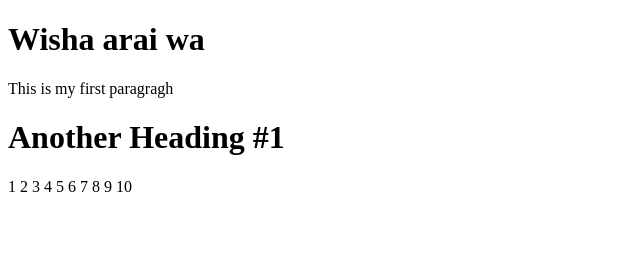
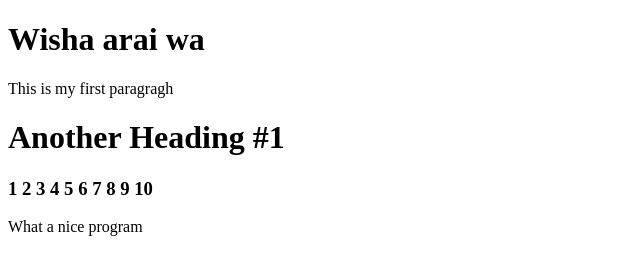
Before and after one commit to Thanatossan/cpe207-web1, a plain HTML site: page index.html in a window 1280 px wide. Shown: the whole page, without its empty margins (0-640 px from the left). Drawn offline with Linux system fonts and the light colour scheme.

Commit message:
add a new paragrah

```diff
--- a/index.html
+++ b/index.html
@@ -10,7 +10,9 @@
     <h1> Wisha arai wa </h1>
     <p> This is my first paragragh</p>
     <h1> Another Heading #1 </h1>
-    <div id = "output"></div>
+    <h3 id = "output"></h3>
     <script src= "main.js"></script>
+
+    <p>What a nice program </p>
 </body>
 </html>
```
Also changed, not shown: main.js (line endings or trailing spaces).
